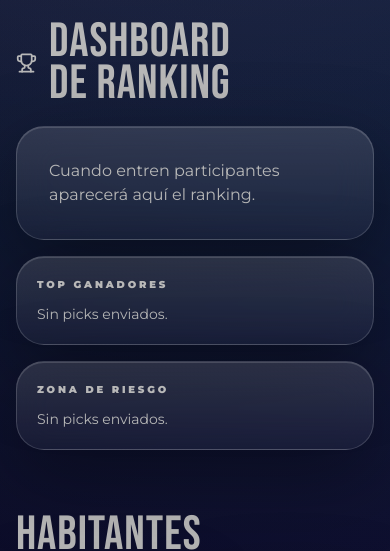
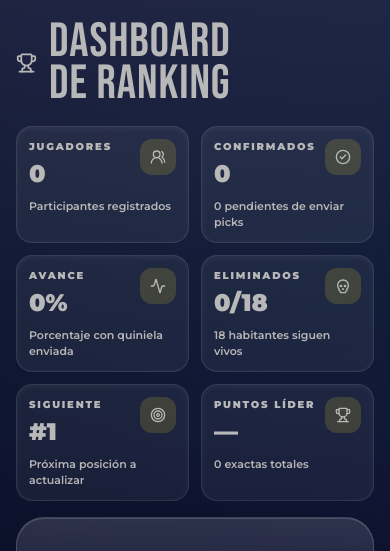
Before and after one commit to santirosado21-spec/quiniela-casa-famosos, a Next.js app: page / in a window 390 px wide. Shown: the part 1240-1791 px from the top of the page. Built offline with nearby package versions, Linux system fonts and the light colour scheme.

Commit message:
feat: add mobile dashboard metrics

```diff
--- a/app/page.tsx
+++ b/app/page.tsx
@@ -1,7 +1,7 @@
 'use client';
 
 import { useEffect, useMemo, useState } from 'react';
-import { Trophy, Sparkles, Crown, Activity, Skull, TrendingDown, TrendingUp } from 'lucide-react';
+import { Trophy, Sparkles, Crown, Activity, Skull, TrendingDown, TrendingUp, UsersRound, CheckCircle2, Target } from 'lucide-react';
 import { buildLeaderboard } from '@/lib/scoring';
 
 type Contestant = { id: string; name: string; handle: string; photo_url: string; bio: string; color: string };
@@ -22,6 +22,19 @@ function Metric({ label, value, icon: Icon }: { label: string; value: string | n
   </div>;
 }
 
+function MobileMetric({ label, value, helper, icon: Icon }: { label: string; value: string | number; helper: string; icon: typeof Trophy }) {
+  return <div className="rounded-2xl border border-white/10 bg-white/[.055] p-3 shadow-inner shadow-white/5 sm:p-4">
+    <div className="flex items-start justify-between gap-2">
+      <div className="min-w-0">
+        <p className="text-[10px] font-black uppercase tracking-[.18em] text-violet-100/45">{label}</p>
+        <p className="mt-1 truncate text-2xl font-black text-yellow-200 sm:text-3xl">{value}</p>
+      </div>
+      <div className="grid h-9 w-9 shrink-0 place-items-center rounded-xl bg-yellow-300/15 text-yellow-200"><Icon className="h-4 w-4" /></div>
+    </div>
+    <p className="mt-2 text-[11px] font-semibold leading-4 text-violet-100/60 sm:text-xs">{helper}</p>
+  </div>;
+}
+
 export default function Home() {
   const [state, setState] = useState<State | null>(null);
   const [loading, setLoading] = useState(true);
@@ -37,6 +50,11 @@ export default function Home() {
   if (!state || !dashboard) return null;
 
   const latest = dashboard.latestElimination ? contestantById.get(dashboard.latestElimination.contestant_id) : null;
+  const pendingPicks = Math.max(0, dashboard.totalUsers - dashboard.totalPicks);
+  const pickProgress = dashboard.totalUsers ? Math.round((dashboard.totalPicks / dashboard.totalUsers) * 100) : 0;
+  const nextEliminationPosition = Math.min(state.contestants.length, dashboard.totalEliminations + 1);
+  const leader = dashboard.winners[0];
+  const totalExact = dashboard.rows.reduce((total, row) => total + row.exact, 0);
 
   return <main>
     <section className="mobile-shell mx-auto max-w-7xl px-5 pb-8 pt-5 sm:pt-8 md:py-14">
@@ -81,6 +99,14 @@ export default function Home() {
 
     <section id="dashboard" className="mobile-shell mx-auto max-w-7xl px-5 py-8">
       <div className="mb-5 flex items-center gap-3"><Trophy className="text-yellow-300"/><h2 className="show-title text-5xl gold-gradient sm:text-6xl">Dashboard de ranking</h2></div>
+      <div className="mb-4 grid grid-cols-2 gap-3 sm:grid-cols-3 lg:grid-cols-6">
+        <MobileMetric icon={UsersRound} value={dashboard.totalUsers} label="Jugadores" helper="Participantes registrados" />
+        <MobileMetric icon={CheckCircle2} value={dashboard.totalPicks} label="Confirmados" helper={`${pendingPicks} pendientes de enviar picks`} />
+        <MobileMetric icon={Activity} value={`${pickProgress}%`} label="Avance" helper="Porcentaje con quiniela enviada" />
+        <MobileMetric icon={Skull} value={`${dashboard.totalEliminations}/${state.contestants.length}`} label="Eliminados" helper={`${dashboard.remainingContestants} habitantes siguen vivos`} />
+        <MobileMetric icon={Target} value={`#${nextEliminationPosition}`} label="Siguiente" helper="Próxima posición a actualizar" />
+        <MobileMetric icon={Trophy} value={leader ? leader.score : '—'} label="Puntos líder" helper={leader ? `${leader.user.name} · ${leader.exact} exactas` : `${totalExact} exactas totales`} />
+      </div>
       <div className="grid gap-4 lg:grid-cols-[1.05fr_.95fr]">
         <div className="spotlight overflow-hidden rounded-[1.75rem]">
           {dashboard.rows.length ? dashboard.rows.map((row, i) => <div key={row.user.id} className="grid grid-cols-[auto_1fr_auto] items-center gap-3 border-b border-white/10 px-4 py-4 last:border-0 sm:px-5">
```
